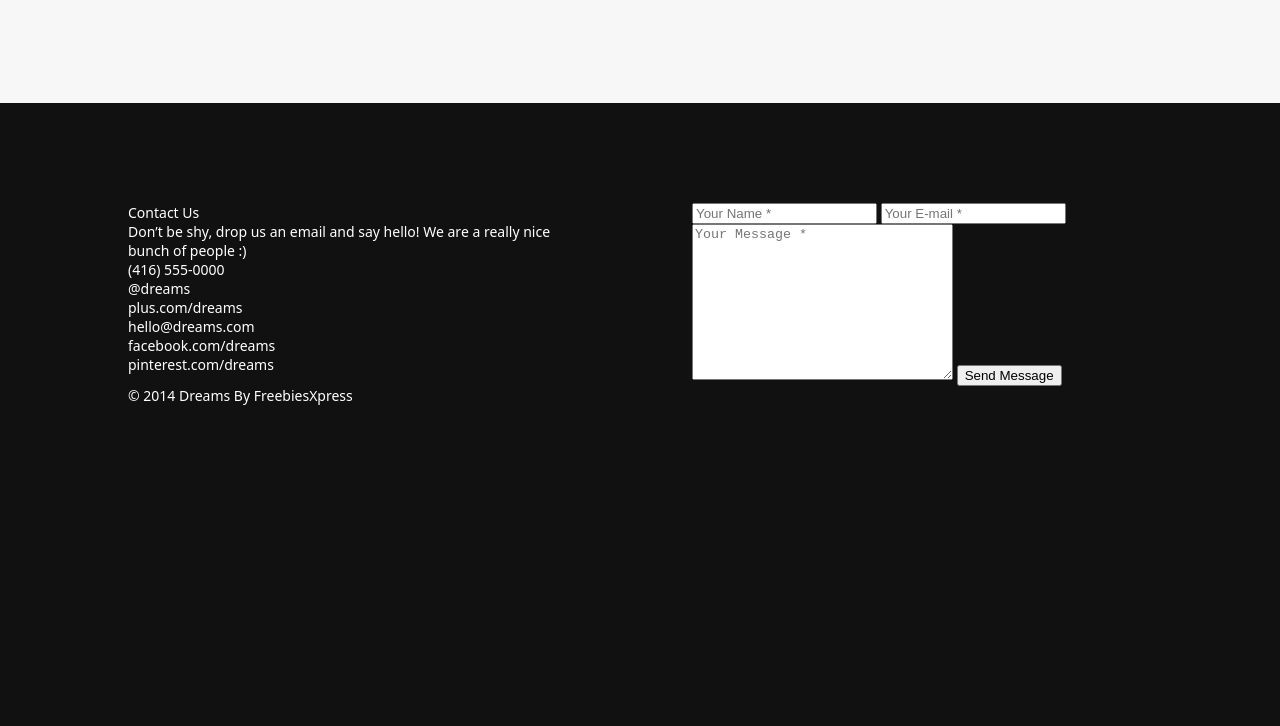
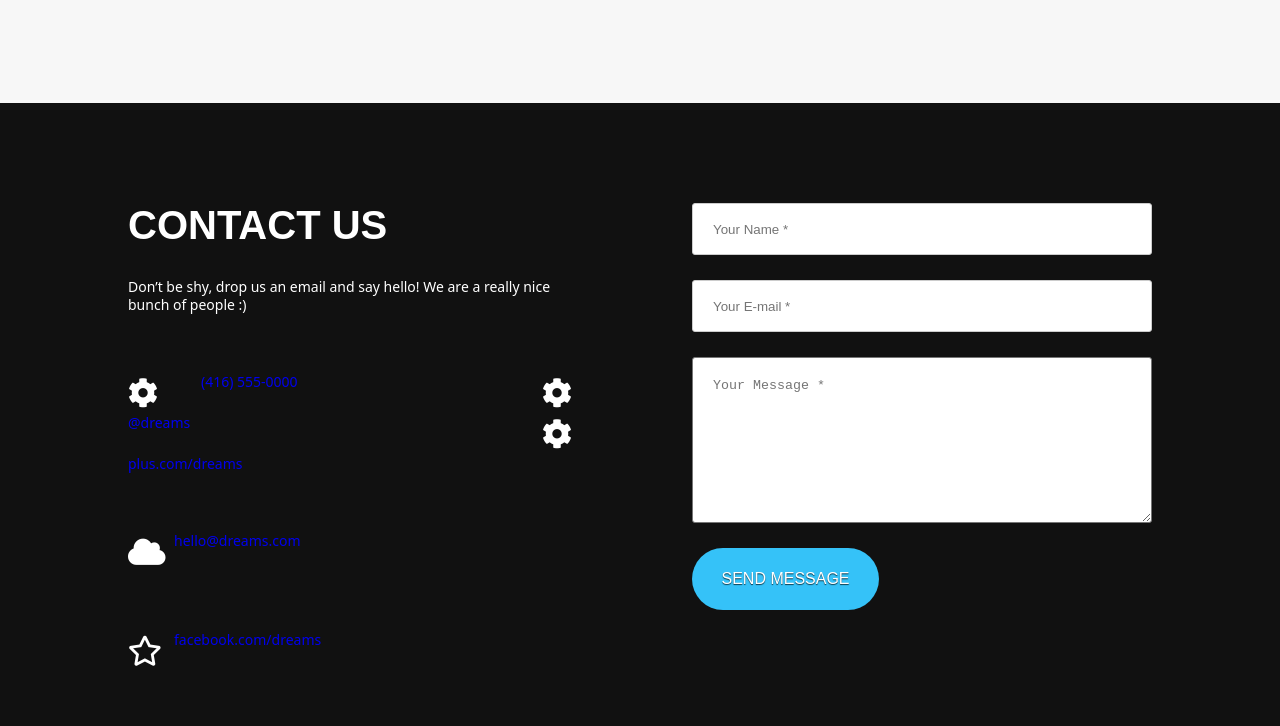
Before and after one commit to VladZelenko/Dreems-markup, a website: page app/index.html in a window 1280 px wide. Shown: the part 5915-6641 px from the top of the page. Drawn offline with nearby package versions, Linux system fonts and the light colour scheme.

Commit message:
add footer

```diff
--- a/app/css/main.css
+++ b/app/css/main.css
@@ -269,6 +269,11 @@ h3.title {
   padding-top: 100px; }
   .footer .col-lg-6 {
     max-width: 460px; }
+  .footer .title {
+    margin-bottom: 30px;
+    color: #FFF; }
+  .footer p {
+    line-height: 18px; }
 
 @media only screen and (max-width: 930px) {
   .logo {
@@ -362,6 +367,40 @@ h3.title {
   transition: ease-in-out .7s;
   text-decoration: none; }
 
+.form-btn {
+  width: 187px;
+  margin-top: 21px;
+  background-color: #35c2f8;
+  -webkit-border-radius: 35px;
+          border-radius: 35px;
+  border: none;
+  color: #FFF;
+  font: 400 16px/60px 'Montserrat', sans-serif;
+  text-align: center;
+  text-transform: uppercase;
+  text-shadow: 0 1px 1px rgba(0, 0, 0, 0.7);
+  cursor: pointer; }
+
+.contact-form {
+  color: #BBB; }
+
+input.name, input.mail {
+  width: 100%;
+  height: 52px;
+  margin-bottom: 25px;
+  border: 1px solid #cccccc;
+  -webkit-border-radius: 3px;
+          border-radius: 3px;
+  background-color: #ffffff;
+  padding-left: 20px; }
+
+.massages {
+  width: 100%;
+  height: 166px;
+  padding: 20px;
+  -webkit-border-radius: 3px;
+          border-radius: 3px; }
+
 .underline::after {
   content: "";
   display: block;
--- a/app/index.html
+++ b/app/index.html
@@ -352,37 +352,64 @@
   <footer class="footer">
     <div class="container flex-grid">
       <div class="col-lg-6">
-        <h2 class="title">Contact Us</h2>
+        <h2 class="title primary-title">Contact Us</h2>
         <p>
           Don’t be shy, drop us an email and say hello! We are a really nice
           bunch of people :)
         </p>
-        <ul class="contact-info">
-          <li>
-            (416) 555-0000
-          </li>
-          <li>
-            @dreams
-          </li>
-          <li>
-            plus.com/dreams
-          </li>
-          <li>
-            hello@dreams.com
-          </li>
-          <li>
-            facebook.com/dreams
-          </li>
-          <li>
-            pinterest.com/dreams
-          </li>
-        </ul>
+
+        <div class="grid-expertise">
+          <div class="margin-top flex-grid contact-info">
+            <div class="icon">
+              <i class="fas fa-cog"></i>
+            </div>
+            <div class="expertise-content">
+              <a href="#">(416) 555-0000</a>
+            </div>
+            <div class="icon">
+              <i class="fas fa-cog"></i>
+            </div>
+            <div class="expertise-content">
+              <a href="#">@dreams</a>
+            </div>
+            <div class="icon">
+              <i class="fas fa-cog"></i>
+            </div>
+            <div class="expertise-content">
+              <a href="#">plus.com/dreams</a>
+            </div>
+          </div>
+          <div class="margin-top flex-grid">
+            <div class="icon">
+              <i class="fas fa-cloud"></i>
+            </div>
+            <div class="expertise-content">
+              <a href="#">hello@dreams.com</a>
+            </div>
+          </div>
+          <div class="margin-top flex-grid">
+            <div class="icon">
+              <i class="far fa-star"></i>
+            </div>
+            <div class="expertise-content">
+              <a href="#">facebook.com/dreams</a>
+            </div>
+          </div>
+          <div class="margin-top flex-grid">
+            <div class="icon">
+              <i class="fab fa-pinterest-p"></i>
+            </div>
+            <div class="expertise-content">
+              <a href="#">pinterest.com/dreams</a>
+            </div>
+          </div>
+        </div>
       </div>
       <div class="col-lg-6">
         <form action="#" class="contact-form">
           <input type="text" class="name" placeholder="Your Name *">
           <input type="text" class="mail" placeholder="Your E-mail *">
-          <textarea name="message" id="" cols="30" rows="10" placeholder="Your Message *"></textarea>
+          <textarea name="message" id="" cols="30" rows="10" placeholder="Your Message *" class="massages"></textarea>
           <button class="form-btn" type="button" class="form-btn">Send Message</button>
         </form>
       </div>
--- a/app/sass/components/_buttons.scss
+++ b/app/sass/components/_buttons.scss
@@ -17,3 +17,17 @@
   transition: ease-in-out .7s;
   text-decoration: none;
 }
+
+.form-btn {
+  width: 187px;
+  margin-top: 21px;
+  background-color: #35c2f8;
+  border-radius: 35px;
+  border: none;
+  color: #FFF;
+  font: 400 16px/60px 'Montserrat', sans-serif;
+  text-align: center;
+  text-transform: uppercase;
+  text-shadow: 0 1px 1px rgba(0, 0, 0, 0.7);
+  cursor: pointer;
+}
--- a/app/sass/components/_forms.scss
+++ b/app/sass/components/_forms.scss
@@ -0,0 +1,20 @@
+.contact-form {
+  color: #BBB;
+}
+
+input.name, input.mail {
+  width: 100%;
+  height: 52px;
+  margin-bottom: 25px;
+  border: 1px solid #cccccc;
+  border-radius: 3px;
+  background-color: #ffffff;
+  padding-left: 20px;
+}
+
+.massages {
+  width: 100%;
+  height: 166px;
+  padding: 20px;
+  border-radius: 3px;
+}
--- a/app/sass/partials/_footer.scss
+++ b/app/sass/partials/_footer.scss
@@ -6,4 +6,10 @@
   padding-top: 100px;
 
   .col-lg-6 { max-width: 460px; }
+  .title {
+    margin-bottom: 30px;
+    color: #FFF;
+  }
+
+  p { line-height: 18px;}
 }
```
